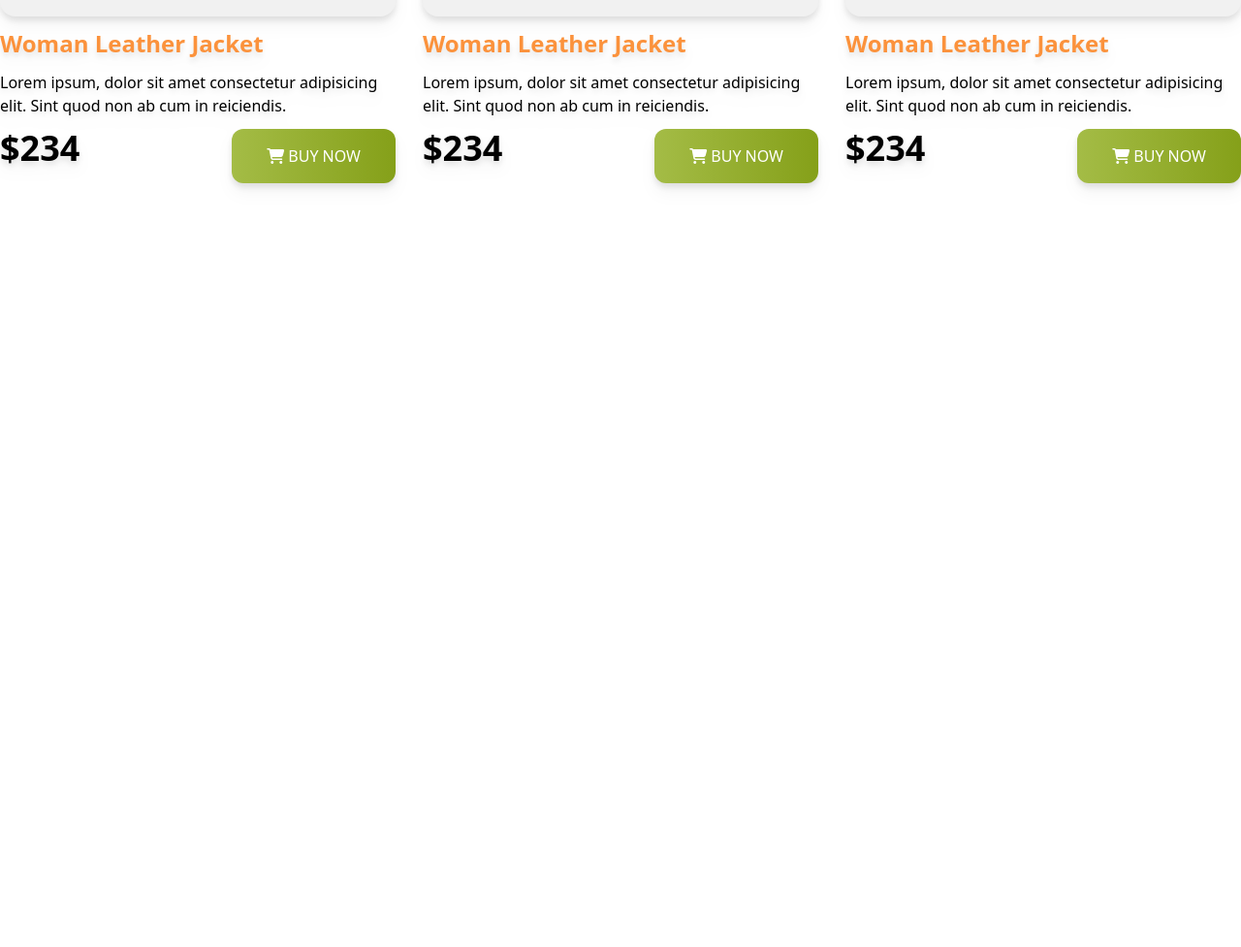
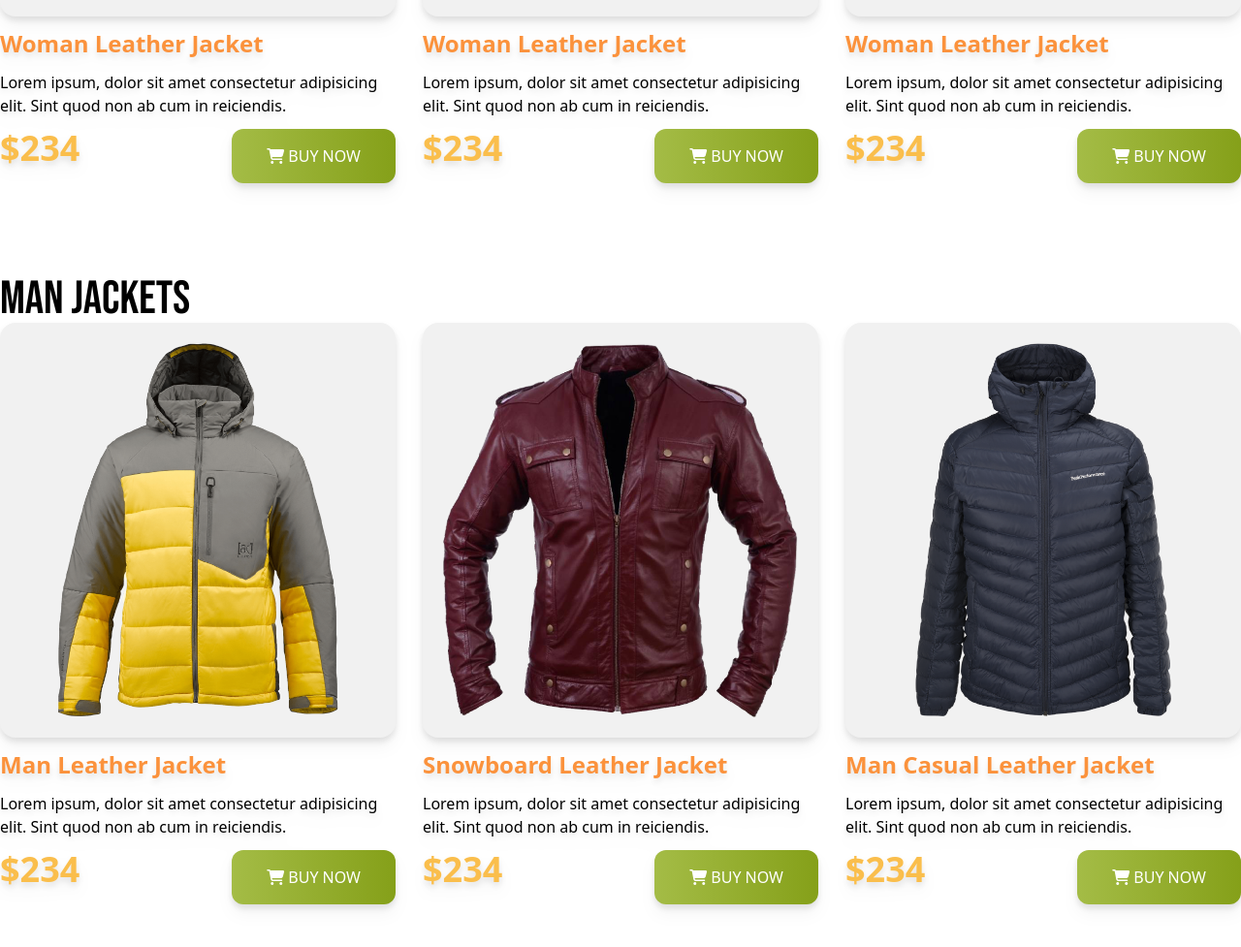
Before and after one commit to Jui17301/penguin-fashoin, a plain HTML site: page index.html in a window 1280 px wide. Shown: the part 1173-2150 px from the top of the page at 97% size. Before the commit the page ends 1410 px from the top, so only its background shows below. Drawn offline with nearby package versions, Linux system fonts and the light colour scheme.

Commit message:
Man section is  added with responsive

```diff
--- a/index.html
+++ b/index.html
@@ -48,7 +48,7 @@
         </h4>
         <p>Lorem ipsum, dolor sit amet consectetur adipisicing elit. Sint quod non ab cum in reiciendis.</p>
         <div class="flex justify-between">
-          <h3 class="text-4xl font-black">$234</h3>
+          <h3 class="text-4xl text-[#FABE4C] font-bold">$234</h3>
           <button class=" rounded-xl py-4 px-9 uppercase text-white font-medium bg-gradient-to-r from-[#A4BC46] to-[#85A019]"><i class="fa-solid fa-cart-shopping"></i>
 
             BUY NOW
@@ -65,7 +65,7 @@
         </h4>
         <p>Lorem ipsum, dolor sit amet consectetur adipisicing elit. Sint quod non ab cum in reiciendis.</p>
         <div class="flex justify-between">
-          <h3 class="text-4xl font-black">$234</h3>
+          <h3 class="text-4xl text-[#FABE4C] font-bold">$234</h3>
           <button class=" rounded-xl py-4 px-9 uppercase text-white font-medium bg-gradient-to-r from-[#A4BC46] to-[#85A019]"><i class="fa-solid fa-cart-shopping"></i>
 
             BUY NOW
@@ -82,7 +82,66 @@
         </h4>
         <p>Lorem ipsum, dolor sit amet consectetur adipisicing elit. Sint quod non ab cum in reiciendis.</p>
         <div class="flex justify-between">
-          <h3 class="text-4xl font-black">$234</h3>
+          <h3 class="text-4xl text-[#FABE4C] font-bold">$234</h3>
+          <button class=" rounded-xl py-4 px-9 uppercase text-white font-medium bg-gradient-to-r from-[#A4BC46] to-[#85A019]"><i class="fa-solid fa-cart-shopping"></i>
+
+            BUY NOW
+          </button>
+        </div>
+      </div>
+
+    </div>
+  </section>
+
+  <section class="py-12">
+    <h3 class="text-5xl font-bebas">Man Jackets</h3>
+    <div class="grid grid-cols-1
+     md:grid-cols-2 lg:grid-cols-3 gap-7 ">
+      <!-- jacket 1 -->
+      <div class="space-y-3 drop-shadow-lg">
+        <div class="bg-[#F1F1F1] p-5 rounded-2xl">
+          <img src="images/jacket-4.png" alt="">
+        </div>
+        <h4 class="text-2xl font-bold text-orange-400">
+          Man Leather Jacket
+        </h4>
+        <p>Lorem ipsum, dolor sit amet consectetur adipisicing elit. Sint quod non ab cum in reiciendis.</p>
+        <div class="flex justify-between">
+          <h3 class="text-4xl text-[#FABE4C] font-bold">$234</h3>
+          <button class=" rounded-xl py-4 px-9 uppercase text-white font-medium bg-gradient-to-r from-[#A4BC46] to-[#85A019]"><i class="fa-solid fa-cart-shopping"></i>
+
+            BUY NOW
+          </button>
+        </div>
+      </div>
+       <!-- jacket 2 -->
+       <div class="space-y-3 drop-shadow-lg">
+        <div class="bg-[#F1F1F1] p-5 rounded-2xl">
+          <img src="images/jacket-5.png" alt="">
+        </div>
+        <h4 class="text-2xl font-bold text-orange-400">
+          Snowboard Leather Jacket
+        </h4>
+        <p>Lorem ipsum, dolor sit amet consectetur adipisicing elit. Sint quod non ab cum in reiciendis.</p>
+        <div class="flex justify-between">
+          <h3 class="text-4xl text-[#FABE4C] font-bold">$234</h3>
+          <button class=" rounded-xl py-4 px-9 uppercase text-white font-medium bg-gradient-to-r from-[#A4BC46] to-[#85A019]"><i class="fa-solid fa-cart-shopping"></i>
+
+            BUY NOW
+          </button>
+        </div>
+      </div>
+       <!-- jacket 3 -->
+       <div class="space-y-3 drop-shadow-lg">
+        <div class="bg-[#F1F1F1] p-5 rounded-2xl">
+          <img src="images/jacket-6.png" alt="">
+        </div>
+        <h4 class="text-2xl font-bold text-orange-400">
+          Man Casual Leather Jacket
+        </h4>
+        <p>Lorem ipsum, dolor sit amet consectetur adipisicing elit. Sint quod non ab cum in reiciendis.</p>
+        <div class="flex justify-between">
+          <h3 class="text-4xl text-[#FABE4C] font-bold">$234</h3>
           <button class=" rounded-xl py-4 px-9 uppercase text-white font-medium bg-gradient-to-r from-[#A4BC46] to-[#85A019]"><i class="fa-solid fa-cart-shopping"></i>
 
             BUY NOW
```
